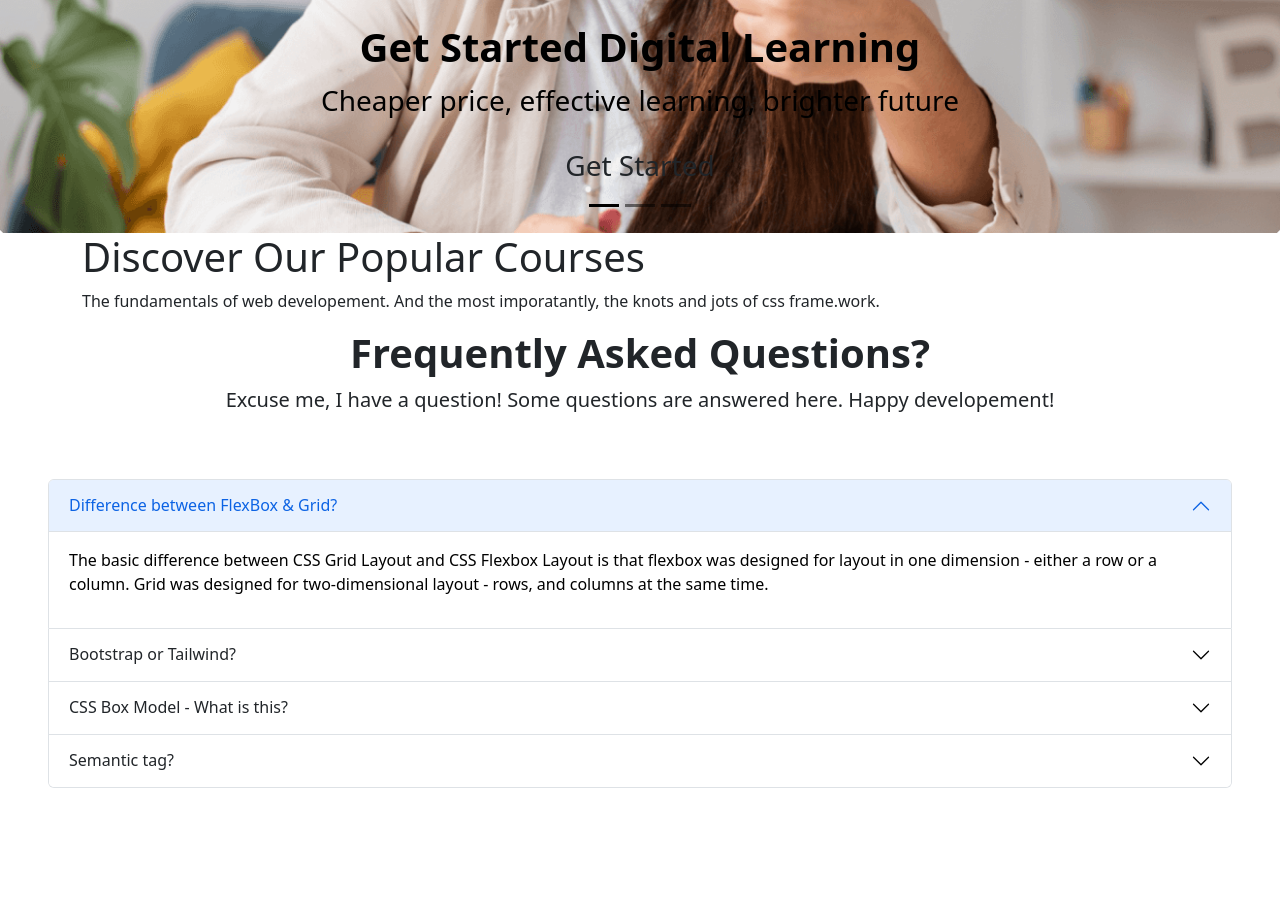
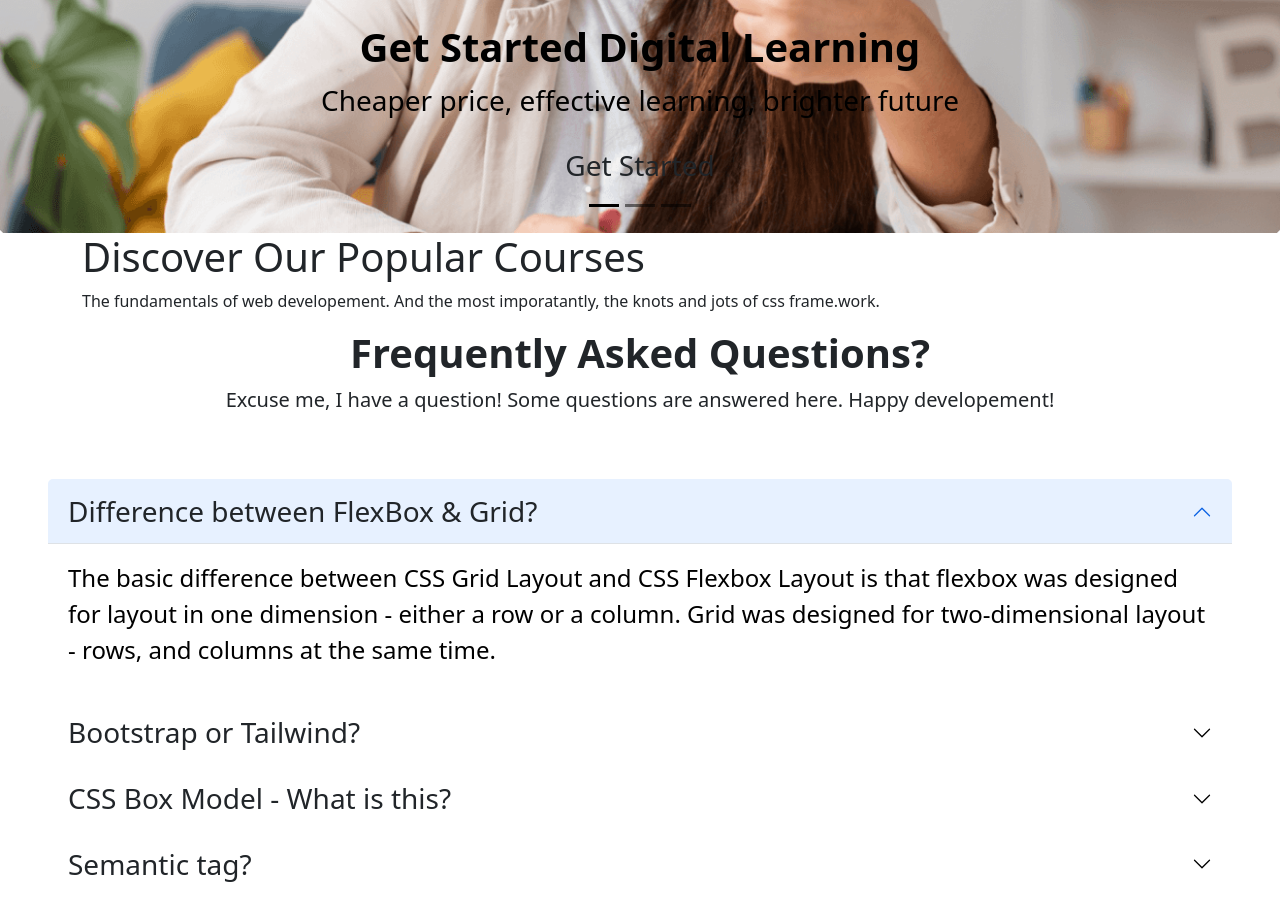
Before and after one commit to sh4aadman/frame.work-website, a plain HTML site: page index.html in a window 1280 px wide. Shown: the part 534-1455 px from the top of the page. Before the commit the page ends 1370 px from the top, so only its background shows below. Drawn offline with nearby package versions, Linux system fonts and the light colour scheme.

Commit message:
accordion-complete

```diff
--- a/index.html
+++ b/index.html
@@ -97,33 +97,37 @@
                     </header>
                     <section class="p-5">
                         <div class="accordion" id="accordionOne">
-                            <div class="accordion-item">
+                            <div class="accordion-item border-0">
                                 <h2 class="accordion-header" id="headingOne">
-                                    <button class="accordion-button" type="button" data-bs-toggle="collapse"
-                                        data-bs-target="#collapseOne" aria-expanded="true" aria-controls="collapseOne">
+                                    <button class="accordion-button text-dark fw-light fs-3" type="button"
+                                        data-bs-toggle="collapse" data-bs-target="#collapseOne" aria-expanded="true"
+                                        aria-controls="collapseOne">
                                         Difference between FlexBox & Grid?
                                     </button>
                                 </h2>
-                                <div id="collapseOne" class="accordion-collapse collapse show"
+                                <div id="collapseOne" class="accordion-collapse collapse show border-0"
                                     aria-labelledby="headingOne" data-bs-parent="#accordionOne">
-                                    <div class="accordion-body">
-                                        <p>The basic difference between CSS Grid Layout and CSS Flexbox Layout is that
+                                    <div class="accordion-body fw-light fs-4">
+                                        <p>The basic difference between CSS Grid Layout and CSS
+                                            Flexbox
+                                            Layout is that
                                             flexbox was designed for layout in one dimension - either a row or a column.
                                             Grid was designed for two-dimensional layout - rows, and columns at the same
                                             time.</p>
                                     </div>
                                 </div>
                             </div>
-                            <div class="accordion-item">
+                            <div class="accordion-item border-0">
                                 <h2 class="accordion-header" id="headingTwo">
-                                    <button class="accordion-button collapsed" type="button" data-bs-toggle="collapse"
-                                        data-bs-target="#collapseTwo" aria-expanded="false" aria-controls="collapseTwo">
+                                    <button class="accordion-button collapsed text-dark fw-light fs-3" type="button"
+                                        data-bs-toggle="collapse" data-bs-target="#collapseTwo" aria-expanded="false"
+                                        aria-controls="collapseTwo">
                                         Bootstrap or Tailwind?
                                     </button>
                                 </h2>
                                 <div id="collapseTwo" class="accordion-collapse collapse" aria-labelledby="headingTwo"
                                     data-bs-parent="#accordionExample">
-                                    <div class="accordion-body">
+                                    <div class="accordion-body fw-light fs-4">
                                         <p>Websites created using Tailwind CSS are much more customizable. <br><br>
                                             Websites
                                             created with Bootstraps are known for their responsiveness and flawless
@@ -132,34 +136,34 @@
                                     </div>
                                 </div>
                             </div>
-                            <div class="accordion-item">
+                            <div class="accordion-item border-0">
                                 <h2 class="accordion-header" id="headingThree">
-                                    <button class="accordion-button collapsed" type="button" data-bs-toggle="collapse"
-                                        data-bs-target="#collapseThree" aria-expanded="false"
+                                    <button class="accordion-button collapsed text-dark fw-light fs-3" type="button"
+                                        data-bs-toggle="collapse" data-bs-target="#collapseThree" aria-expanded="false"
                                         aria-controls="collapseThree">
                                         CSS Box Model - What is this?
                                     </button>
                                 </h2>
                                 <div id="collapseThree" class="accordion-collapse collapse"
                                     aria-labelledby="headingThree" data-bs-parent="#accordionExample">
-                                    <div class="accordion-body">
+                                    <div class="accordion-body fw-light fs-4">
                                         <p>The CSS box model is essentially a box that wraps around every HTML element.
                                             It
                                             consists of: margins, borders, padding, and the actual content.</p>
                                     </div>
                                 </div>
                             </div>
-                            <div class="accordion-item">
+                            <div class="accordion-item border-0">
                                 <h2 class="accordion-header" id="headingFour">
-                                    <button class="accordion-button collapsed" type="button" data-bs-toggle="collapse"
-                                        data-bs-target="#collapseFour" aria-expanded="false"
+                                    <button class="accordion-button collapsed text-dark fw-light fs-3" type="button"
+                                        data-bs-toggle="collapse" data-bs-target="#collapseFour" aria-expanded="false"
                                         aria-controls="collapseFour">
                                         Semantic tag?
                                     </button>
                                 </h2>
                                 <div id="collapseFour" class="accordion-collapse collapse" aria-labelledby="headingFour"
                                     data-bs-parent="#accordionExample">
-                                    <div class="accordion-body">
+                                    <div class="accordion-body fw-light fs-4">
                                         <p>A semantic element clearly describes its meaning to both the browser and the
                                             developer. Examples of non-semantic elements: div and span - Tells nothing
                                             about
```
